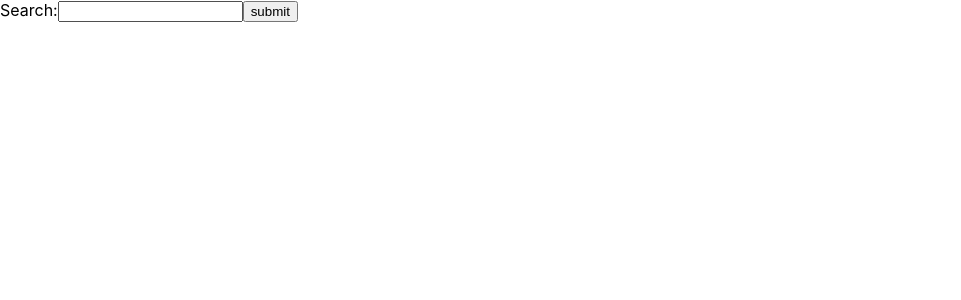
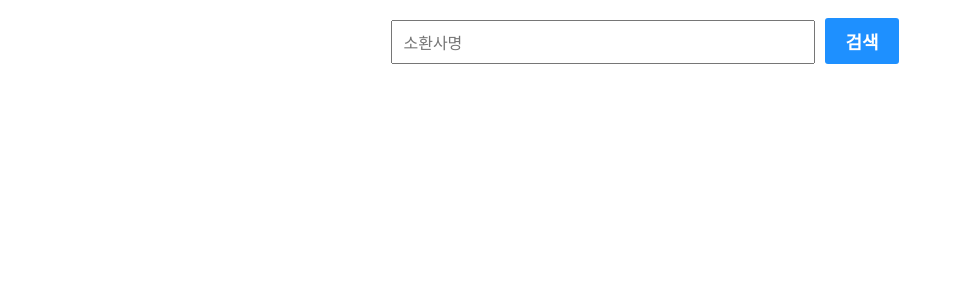
Before and after one commit to chococookie-lol/baram-frontend, a React (Create React App) app: page / in a window 1280 px wide. Shown: the top 300 px of the page, without its empty margins (0-961 px from the left). Built offline with nearby package versions, Linux system fonts and the light colour scheme.

Commit message:
Update Search

```diff
--- a/src/component/Search.jsx
+++ b/src/component/Search.jsx
@@ -1,10 +1,11 @@
-import React from 'react';
+import React, { useEffect, useState } from 'react';
 import { Outlet, useNavigate, useParams, } from 'react-router-dom';
 
 export default function Search() {
   let navigate = useNavigate();
   return (
     <main>
+      <div className='HeaderBox'></div>
       <div className="SearchBoxContainer">
         <SearchBox navigate={navigate} params={useParams()} />
       </div>
@@ -13,19 +14,66 @@ export default function Search() {
   );
 }
 
+function SearchBox(props) {
+  const [summonerName, setSummonerName] = useState('');
+  const [isLoading, setIsLoading] = useState(false);
+
+  function onSubmit(e) {
+    e.preventDefault();
+
+    if (!isLoading && summonerName != '') {
+      setIsLoading(true);
+      props.navigate('/search/' + summonerName);
+      setIsLoading(false);
+    }
+  }
+
+  function onChange(e) {
+    setSummonerName(e.target.value);
+  }
+
+  useEffect(() => {
+    setSummonerName(props.params.name);
+  }, [props.params.name])
+
+  return (
+    <form onSubmit={onSubmit}>
+      <input type='text' value={summonerName} onChange={onChange} placeholder="소환사명" />
+      <button style={{
+        opacity: isLoading ? 0.3 : 1
+      }}>검색</button>
+    </form>
+  );
+}
+
+/*
 class SearchBox extends React.Component {
   constructor(props) {
     super(props);
-    this.state = { value: props.params.name || '' };
+    this.state = { value: props.params.name || '', isLoading: false };
     this.navigate = props.navigate;
 
     this.handleChange = this.handleChange.bind(this);
     this.handleSubmit = this.handleSubmit.bind(this);
   }
 
-  handleSubmit(event) {
-    event.preventDefault();
-    this.navigate('/search/' + this.state.value);
+  handleSubmit(e) {
+    e.preventDefault();
+
+    if (!this.state.isLoading) {
+      if (this.state.value == "") {
+        return;
+      }
+      this.setState({
+        isLoading: true,
+      });
+
+      this.navigate('/search/' + this.state.value);
+
+      this.setState({
+        isLoading: false,
+      });
+    }
   }
 
   componentDidUpdate(prevProps) {
@@ -37,18 +85,18 @@ class SearchBox extends React.Component {
   }
 
   handleChange(event) {
-    this.setState({ value: event.target.value})
+    this.setState({ value: event.target.value })
   }
 
   render() {
     return (
       <form onSubmit={this.handleSubmit}>
-        <label>
-          Search:
-          <input type='text' value={this.state.value} onChange={this.handleChange} />
-        </label>
-        <input type='submit' value='submit' />
+        <input type='text' value={this.state.value} onChange={this.handleChange} placeholder="소환사명" />
+        <button style={{
+          opacity: this.state.isLoading ? 0.3 : 1
+        }}>검색</button>
       </form>
     );
   }
 }
+*/
--- a/src/index.css
+++ b/src/index.css
@@ -11,3 +11,37 @@ code {
   font-family: source-code-pro, Menlo, Monaco, Consolas, 'Courier New',
     monospace;
 }
+
+.SearchBoxContainer {
+  text-align: center;
+  vertical-align: middle;
+  margin-bottom: 10px;
+}
+
+.SearchBoxContainer input {
+  width: 400px;
+  height: 40px;
+  font-size: 20px;
+  padding: 0 10px;
+  margin: 10px;
+}
+
+.SearchBoxContainer input::placeholder {
+  font-size: 16px;
+}
+
+button {
+  padding: 10px;
+  font-weight: bold;
+  font-size: 18px;
+  cursor: pointer;
+  border: 0 none;
+  border-radius: 3px;
+  padding: 10px 20px;
+  color: #fff;
+  background-color: dodgerblue;
+}
+
+.HeaderBox {
+  height: 10px;
+}
```
